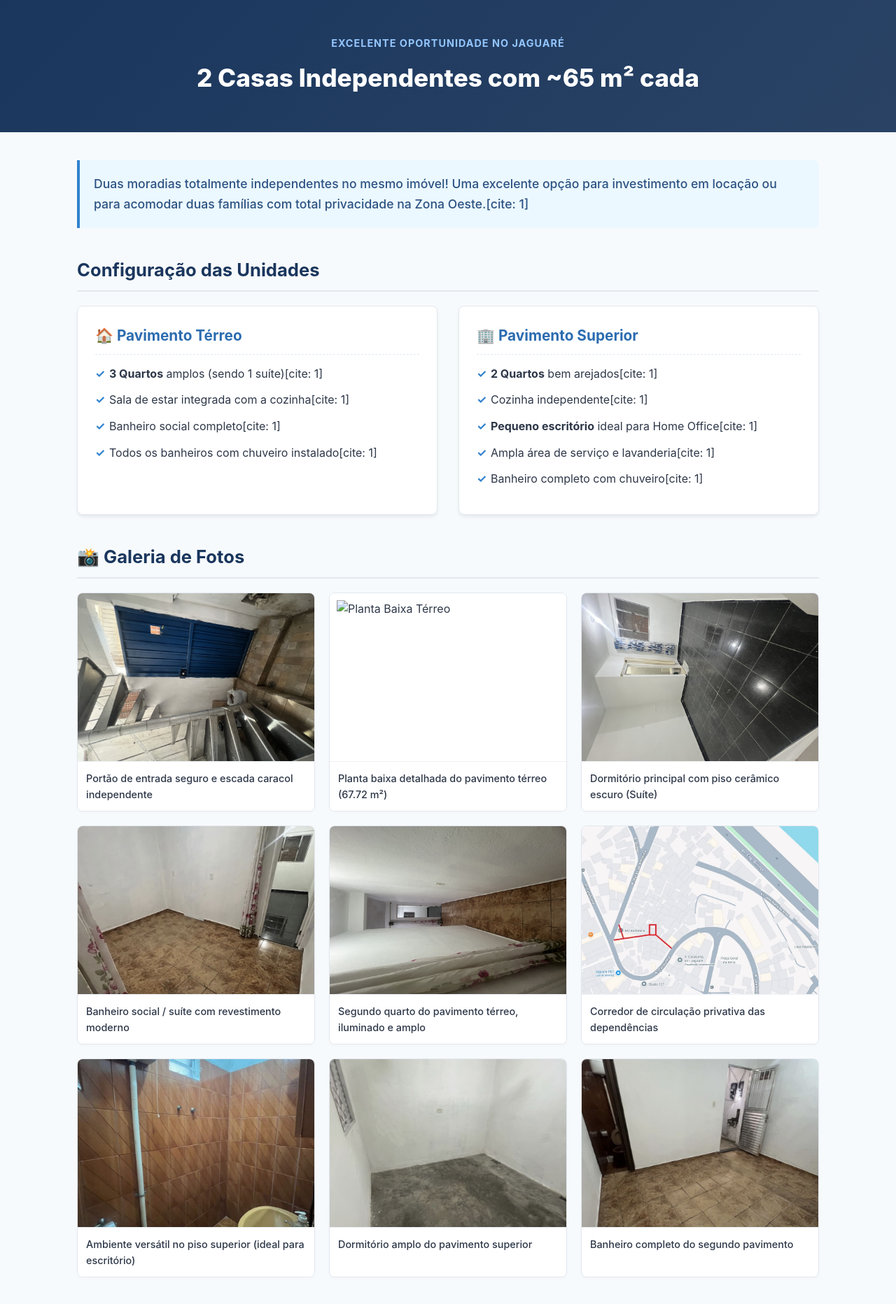
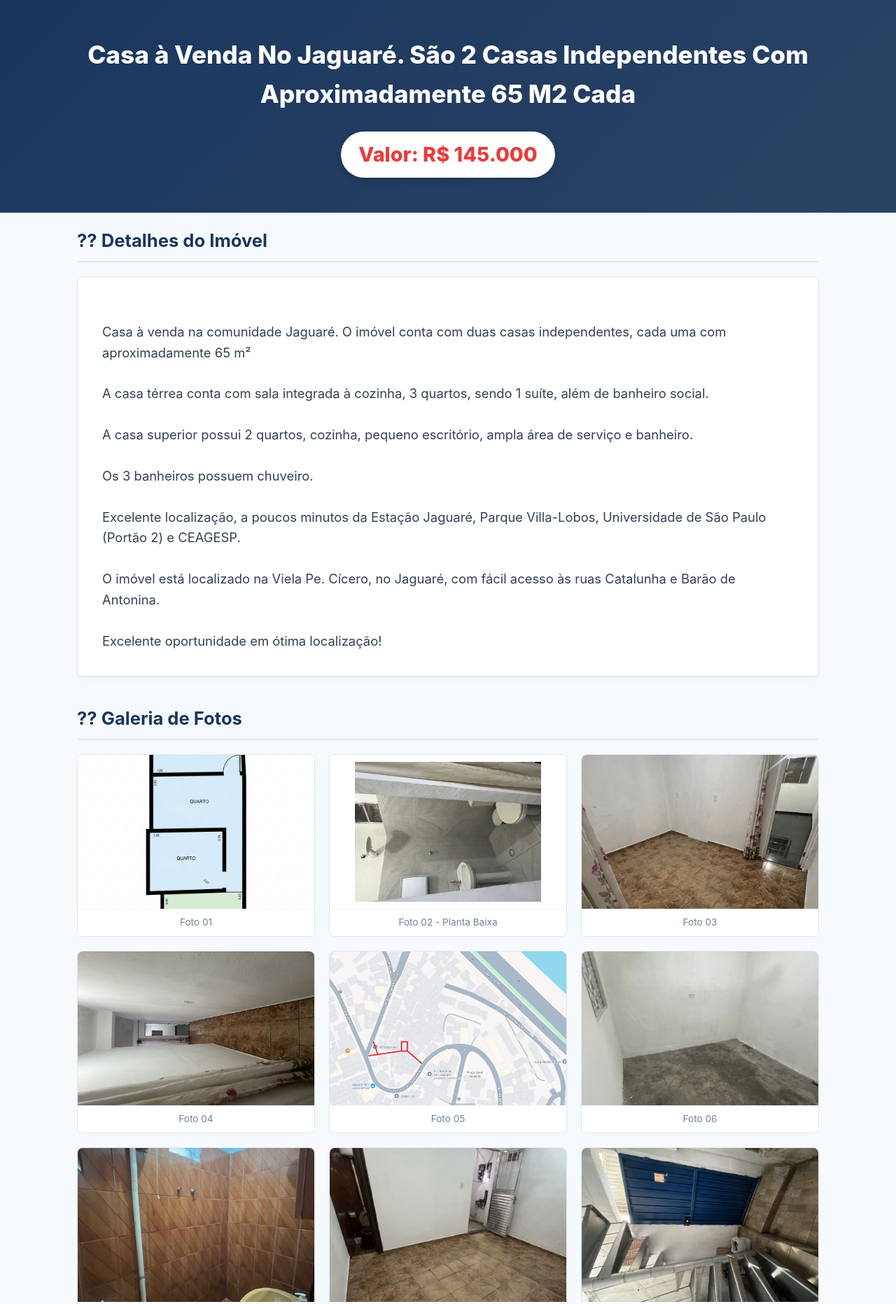
Before and after one commit to weltonwdr-spec/casaj-aguare, a plain HTML site: page index.html in a window 1280 px wide. Shown: the top 1864 px of the page at 70% size. Drawn offline with Linux system fonts and the light colour scheme.

Commit message:
Update index.html

```diff
--- a/index.html
+++ b/index.html
@@ -3,7 +3,7 @@
 <head>
     <meta charset="UTF-8">
     <meta name="viewport" content="width=device-width, initial-scale=1.0">
-    <title>Duas Casas Independentes à Venda no Jaguaré</title>
+    <title>Casa à Venda No Jaguaré. São 2 Casas Independentes com Aproximadamente 65 M2 Cada</title>
     <style>
         :root {
             --primary: #1a365d;
@@ -13,362 +13,138 @@
             --text-dark: #2d3748;
             --text-light: #718096;
             --bg-light: #f7fafc;
+            --price-color: #e53e3e;
         }
 
-        * {
-            box-sizing: border-box;
-            margin: 0;
-            padding: 0;
-            font-family: -apple-system, BlinkMacSystemFont, "Segoe UI", Roboto, Helvetica, Arial, sans-serif;
+        * { box-sizing: border-box; margin: 0; padding: 0; font-family: -apple-system, BlinkMacSystemFont, "Segoe UI", Roboto, sans-serif; }
+        body { background-color: var(--bg-light); color: var(--text-dark); line-height: 1.6; }
+        header { background: linear-gradient(135deg, #1a365d 0%, #2a4365 100%); color: white; text-align: center; padding: 50px 20px; }
+        header h1 { font-size: 2.2rem; font-weight: 800; margin-bottom: 15px; }
+
+        .price-tag {
+            display: inline-block;
+            background-color: #fff;
+            color: var(--price-color);
+            font-size: 1.8rem;
+            font-weight: 800;
+            padding: 10px 25px;
+            border-radius: 50px;
+            box-shadow: 0 4px 10px rgba(0,0,0,0.15);
+            margin-top: 10px;
         }
 
-        body {
-            background-color: var(--bg-light);
-            color: var(--text-dark);
-            line-height: 1.6;
+        .container { max-width: 1100px; margin: 0 auto; padding: 20px; }
+
+        .descricao-container {
+            background: white;
+            border-radius: 8px;
+            box-shadow: 0 4px 6px -1px rgba(0,0,0,0.05);
+            border: 1px solid #e2e8f0;
+            padding: 35px;
+            margin: 20px 0 40px 0;
+            font-size: 1.15rem;
+            white-space: pre-line;
+            color: #334155;
         }
 
-        header {
-            background: linear-gradient(135deg, #1a365d 0%, #2a4365 100%);
-            color: white;
-            text-align: center;
-            padding: 50px 20px;
-        }
+        .section-title { color: var(--primary); font-size: 1.6rem; margin-bottom: 20px; border-bottom: 2px solid #e2e8f0; padding-bottom: 8px; }
 
-        header p {
-            color: #93c5fd;
-            text-transform: uppercase;
-            font-weight: bold;
-            letter-spacing: 1px;
-            font-size: 0.9rem;
-            margin-bottom: 10px;
-        }
+        .gallery-grid { display: grid; grid-template-columns: repeat(auto-fit, minmax(260px, 1fr)); gap: 20px; margin-bottom: 40px; }
+        .gallery-item { background: white; border: 1px solid #e2e8f0; border-radius: 8px; overflow: hidden; box-shadow: 0 2px 4px rgba(0,0,0,0.02); }
+        .gallery-item img { width: 100%; height: 220px; object-fit: cover; display: block; transition: transform 0.3s; }
+        .gallery-item img:hover { transform: scale(1.03); }
 
-        header h1 {
-            font-size: 2.2rem;
-            font-weight: 800;
-        }
+        /* Estilo focado em destacar mapas ou plantas inteiras na tela */
+        .map-section-box { background: white; border: 1px solid #e2e8f0; border-radius: 8px; padding: 20px; text-align: center; margin-bottom: 40px; box-shadow: 0 2px 4px rgba(0,0,0,0.02); }
+        .map-section-box img { max-width: 100%; height: auto; max-height: 450px; border-radius: 6px; display: block; margin: 0 auto 15px auto; }
 
-        .container {
-            max-width: 1100px;
-            margin: 0 auto;
-            padding: 20px;
-        }
+        .gallery-item.ajustar img { object-fit: contain; background: #fff; padding: 10px; }
+        .gallery-caption { padding: 8px; font-size: 0.85rem; color: var(--text-light); text-align: center; background: #fff; border-top: 1px solid #f1f5f9; }
 
-        .intro-box {
-            background-color: #ebf8ff;
-            border-left: 4px solid var(--accent);
-            padding: 20px;
-            border-radius: 0 8px 8px 0;
-            margin: 20px 0 40px 0;
-            font-size: 1.1rem;
-            font-weight: 500;
-            color: #2c5282;
-        }
-
-        .section-title {
-            color: var(--primary);
-            font-size: 1.6rem;
-            margin-bottom: 20px;
-            border-bottom: 2px solid #e2e8f0;
-            padding-bottom: 8px;
-        }
-
-        .grid-casas {
-            display: grid;
-            grid-template-columns: repeat(auto-fit, minmax(320px, 1fr));
-            gap: 30px;
-            margin-bottom: 40px;
-        }
-
-        .casa-card {
-            background: white;
-            border-radius: 8px;
-            box-shadow: 0 4px 6px -1px rgba(0,0,0,0.05), 0 2px 4px -1px rgba(0,0,0,0.04);
-            border: 1px solid #e2e8f0;
-            overflow: hidden;
-            padding: 25px;
-        }
-
-        .casa-card h3 {
-            color: var(--secondary);
-            font-size: 1.3rem;
-            margin-bottom: 15px;
-            border-bottom: 1px dashed #e2e8f0;
-            padding-bottom: 10px;
-        }
-
-        .casa-card ul {
-            list-style-type: none;
-        }
-
-        .casa-card li {
-            margin-bottom: 12px;
-            position: relative;
-            padding-left: 20px;
-        }
-
-        .casa-card li::before {
-            content: "✓";
-            color: var(--accent);
-            position: absolute;
-            left: 0;
-            font-weight: bold;
-        }
-
-        .gallery-section {
-            margin-bottom: 40px;
-        }
-
-        .gallery-grid {
-            display: grid;
-            grid-template-columns: repeat(auto-fit, minmax(280px, 1fr));
-            gap: 20px;
-        }
-
-        .gallery-item {
-            background: white;
-            border: 1px solid #e2e8f0;
-            border-radius: 8px;
-            overflow: hidden;
-            box-shadow: 0 2px 4px rgba(0,0,0,0.02);
-        }
-
-        .gallery-item img {
-            width: 100%;
-            height: 240px;
-            object-fit: cover;
-            display: block;
-            transition: transform 0.3s;
-        }
-
-        .gallery-item img:hover {
-            transform: scale(1.02);
-        }
-
-        .gallery-item.blueprint img, .gallery-item.map img {
-            object-fit: contain;
-            background: #fff;
-            padding: 10px;
-        }
-
-        .gallery-caption {
-            padding: 12px;
-            font-size: 0.9rem;
-            color: var(--text-dark);
-            font-weight: 500;
-            background: white;
-            border-top: 1px solid #edf2f7;
-        }
-
-        .location-box {
-            background: white;
-            border: 1px solid #e2e8f0;
-            border-radius: 8px;
-            padding: 30px;
-            margin-bottom: 40px;
-        }
-
-        .location-content {
-            display: grid;
-            grid-template-columns: repeat(auto-fit, minmax(280px, 1fr));
-            gap: 20px;
-            align-items: center;
-        }
-
-        .badges {
-            display: flex;
-            flex-wrap: wrap;
-            gap: 10px;
-            margin-top: 15px;
-        }
-
-        .badge {
-            background: #edf2f7;
-            color: #2b6cb0;
-            padding: 6px 14px;
-            border-radius: 20px;
-            font-size: 0.85rem;
-            font-weight: 600;
-        }
-
-        .cta-section {
-            background: linear-gradient(135deg, #1a365d 0%, #2a4365 100%);
-            color: white;
-            text-align: center;
-            padding: 40px 20px;
-            border-radius: 8px;
-            margin-bottom: 40px;
-        }
-
-        .cta-section h2 {
-            font-size: 1.8rem;
-            margin-bottom: 10px;
-        }
-
-        .cta-section p {
-            color: #93c5fd;
-            margin-bottom: 25px;
-        }
-
-        .whatsapp-btn {
-            display: inline-flex;
-            align-items: center;
-            background-color: var(--success);
-            color: white;
-            text-decoration: none;
-            padding: 16px 32px;
-            font-size: 1.2rem;
-            font-weight: bold;
-            border-radius: 50px;
-            box-shadow: 0 10px 15px -3px rgba(37, 211, 102, 0.4);
-            transition: transform 0.2s, box-shadow 0.2s;
-        }
-
-        .whatsapp-btn:hover {
-            transform: translateY(-2px);
-            box-shadow: 0 15px 20px -3px rgba(37, 211, 102, 0.5);
-        }
-
-        footer {
-            text-align: center;
-            padding: 40px 20px;
-            color: var(--text-light);
-            font-size: 0.9rem;
-            border-top: 1px solid #e2e8f0;
-        }
-
-        @media (max-width: 600px) {
-            header h1 { font-size: 1.6rem; }
-            .cta-section h2 { font-size: 1.4rem; }
-            .whatsapp-btn { width: 100%; justify-content: center; }
-        }
+        .cta-section { background: linear-gradient(135deg, #1a365d 0%, #2a4365 100%); color: white; text-align: center; padding: 40px 20px; border-radius: 8px; margin-bottom: 40px; }
+        .whatsapp-btn { display: inline-flex; align-items: center; background-color: var(--success); color: white; text-decoration: none; padding: 16px 32px; font-size: 1.2rem; font-weight: bold; border-radius: 50px; box-shadow: 0 10px 15px -3px rgba(37, 211, 102, 0.4); transition: transform 0.2s; }
+        .whatsapp-btn:hover { transform: scale(1.02); }
+        footer { text-align: center; padding: 40px 20px; color: var(--text-light); font-size: 0.9rem; border-top: 1px solid #e2e8f0; }
+        @media (max-width: 600px) { header h1 { font-size: 1.6rem; } .price-tag { font-size: 1.4rem; } .whatsapp-btn { width: 100%; justify-content: center; } }
     </style>
 </head>
 <body>
 
     <header>
-        <p>Excelente Oportunidade no Jaguaré</p>
-        <h1>2 Casas Independentes com ~65 m² cada</h1>
+        <h1>Casa à Venda No Jaguaré. São 2 Casas Independentes Com Aproximadamente 65 M2 Cada</h1>
+        <div class="price-tag">Valor: R$ 145.000</div>
     </header>
 
     <div class="container">
 
-        <div class="intro-box">
-            Duas moradias totalmente independentes no mesmo imóvel! Uma excelente opção para investimento em locação ou para acomodar duas famílias com total privacidade na Zona Oeste.[cite: 1]
+        <h2 class="section-title">?? Detalhes do Imóvel</h2>
+        <div class="descricao-container">
+Casa à venda na comunidade Jaguaré. O imóvel conta com duas casas independentes, cada uma com aproximadamente 65 m²
+
+A casa térrea conta com sala integrada à cozinha, 3 quartos, sendo 1 suíte, além de banheiro social.
+
+A casa superior possui 2 quartos, cozinha, pequeno escritório, ampla área de serviço e banheiro.
+
+Os 3 banheiros possuem chuveiro.
+
+Excelente localização, a poucos minutos da Estação Jaguaré, Parque Villa-Lobos, Universidade de São Paulo (Portão 2) e CEAGESP.
+
+O imóvel está localizado na Viela Pe. Cícero, no Jaguaré, com fácil acesso às ruas Catalunha e Barão de Antonina.
+
+Excelente oportunidade em ótima localização!
         </div>
 
-        <h2 class="section-title">Configuração das Unidades</h2>
-        <div class="grid-casas">
-            <!-- Casa Térrea -->
-            <div class="casa-card">
-                <h3>🏠 Pavimento Térreo</h3>
-                <ul>
-                    <li><strong>3 Quartos</strong> amplos (sendo 1 suíte)[cite: 1]</li>
-                    <li>Sala de estar integrada com a cozinha[cite: 1]</li>
-                    <li>Banheiro social completo[cite: 1]</li>
-                    <li>Todos os banheiros com chuveiro instalado[cite: 1]</li>
-                </ul>
-            </div>
+        <h2 class="section-title">?? Galeria de Fotos</h2>
+        <div class="gallery-grid">
 
-            <!-- Casa Superior -->
-            <div class="casa-card">
-                <h3>🏢 Pavimento Superior</h3>
-                <ul>
-                    <li><strong>2 Quartos</strong> bem arejados[cite: 1]</li>
-                    <li>Cozinha independente[cite: 1]</li>
-                    <li><strong>Pequeno escritório</strong> ideal para Home Office[cite: 1]</li>
-                    <li>Ampla área de serviço e lavanderia[cite: 1]</li>
-                    <li>Banheiro completo com chuveiro[cite: 1]</li>
-                </ul>
-            </div>
-        </div>
+            <div class="gallery-item"><img src="images/Casa_Jaguaré_São_Paulo_USP_Trem_01.png" alt="Foto 1"><div class="gallery-caption">Foto 01</div></div>
 
-        <h2 class="section-title">📸 Galeria de Fotos</h2>
-        <div class="gallery-section">
-            <div class="gallery-grid">
+            <div class="gallery-item ajustar"><img src="images/Casa_Jaguaré_São_Paulo_USP_Trem_02.jpg" alt="Foto 2 - Planta Baixa"><div class="gallery-caption">Foto 02 - Planta Baixa</div></div>
 
-                <div class="gallery-item">
-                    <img src="images/Casa_Jaguaré_São_Paulo_USP_Trem_09.jpg" alt="Acesso e Entrada">
-                    <div class="gallery-caption">Portão de entrada seguro e escada caracol independente</div>
-                </div>
+            <div class="gallery-item"><img src="images/Casa_Jaguaré_São_Paulo_USP_Trem_03.jpg" alt="Foto 3"><div class="gallery-caption">Foto 03</div></div>
+            <div class="gallery-item"><img src="images/Casa_Jaguaré_São_Paulo_USP_Trem_04.jpg" alt="Foto 4"><div class="gallery-caption">Foto 04</div></div>
+            <div class="gallery-item"><img src="images/Casa_Jaguaré_São_Paulo_USP_Trem_05.jpg" alt="Foto 5"><div class="gallery-caption">Foto 05</div></div>
+            <div class="gallery-item"><img src="images/Casa_Jaguaré_São_Paulo_USP_Trem_06.jpg" alt="Foto 6"><div class="gallery-caption">Foto 06</div></div>
+            <div class="gallery-item"><img src="images/Casa_Jaguaré_São_Paulo_USP_Trem_07.jpg" alt="Foto 7"><div class="gallery-caption">Foto 07</div></div>
+            <div class="gallery-item"><img src="images/Casa_Jaguaré_São_Paulo_USP_Trem_08.jpg" alt="Foto 8"><div class="gallery-caption">Foto 08</div></div>
+            <div class="gallery-item"><img src="images/Casa_Jaguaré_São_Paulo_USP_Trem_09.jpg" alt="Foto 9"><div class="gallery-caption">Foto 09</div></div>
+            <div class="gallery-item"><img src="images/Casa_Jaguaré_São_Paulo_USP_Trem_10.jpg" alt="Foto 10"><div class="gallery-caption">Foto 10</div></div>
+            <div class="gallery-item"><img src="images/Casa_Jaguaré_São_Paulo_USP_Trem_11.jpg" alt="Foto 11"><div class="gallery-caption">Foto 11</div></div>
 
-                <div class="gallery-item blueprint">
-                    <img src="images/Casa_Jaguaré_São_Paulo_USP_Trem_02.png" alt="Planta Baixa Térreo">
-                    <div class="gallery-caption">Planta baixa detalhada do pavimento térreo (67.72 m²)</div>
-                </div>
+            <div class="gallery-item"><img src="images/Casa_Jaguaré_São_Paulo_USP_Trem_12.png" alt="Foto 12"><div class="gallery-caption">Foto 12</div></div>
 
-                <div class="gallery-item">
-                    <img src="images/Casa_Jaguaré_São_Paulo_USP_Trem_01.jpg" alt="Quarto Suíte">
-                    <div class="gallery-caption">Dormitório principal com piso cerâmico escuro (Suíte)</div>
-                </div>
+            <div class="gallery-item"><img src="images/Casa_Jaguaré_São_Paulo_USP_Trem_13.jpg" alt="Foto 13"><div class="gallery-caption">Foto 13</div></div>
+            <div class="gallery-item"><img src="images/Casa_Jaguaré_São_Paulo_USP_Trem_14.jpg" alt="Foto 14"><div class="gallery-caption">Foto 14</div></div>
+            <div class="gallery-item"><img src="images/Casa_Jaguaré_São_Paulo_USP_Trem_15.jpg" alt="Foto 15"><div class="gallery-caption">Foto 15</div></div>
+            <div class="gallery-item"><img src="images/Casa_Jaguaré_São_Paulo_USP_Trem_16.jpg" alt="Foto 16"><div class="gallery-caption">Foto 16</div></div>
+            <div class="gallery-item"><img src="images/Casa_Jaguaré_São_Paulo_USP_Trem_17.jpg" alt="Foto 17"><div class="gallery-caption">Foto 17</div></div>
+            <div class="gallery-item"><img src="images/Casa_Jaguaré_São_Paulo_USP_Trem_18.jpg" alt="Foto 18"><div class="gallery-caption">Foto 18</div></div>
+            <div class="gallery-item"><img src="images/Casa_Jaguaré_São_Paulo_USP_Trem_19.jpg" alt="Foto 19"><div class="gallery-caption">Foto 19</div></div>
+            <div class="gallery-item"><img src="images/Casa_Jaguaré_São_Paulo_USP_Trem_20.jpg" alt="Foto 20"><div class="gallery-caption">Foto 20</div></div>
+            <div class="gallery-item"><img src="images/Casa_Jaguaré_São_Paulo_USP_Trem_21.jpg" alt="Foto 21"><div class="gallery-caption">Foto 21</div></div>
+            <div class="gallery-item"><img src="images/Casa_Jaguaré_São_Paulo_USP_Trem_22.jpg" alt="Foto 22"><div class="gallery-caption">Foto 22</div></div>
 
-                <div class="gallery-item">
-                    <img src="images/Casa_Jaguaré_São_Paulo_USP_Trem_03.jpg" alt="Banheiro revestido">
-                    <div class="gallery-caption">Banheiro social / suíte com revestimento moderno</div>
-                </div>
+            <div class="gallery-item"><img src="images/Casa_Jaguaré_São_Paulo_USP_Trem_23.png" alt="Foto 23"><div class="gallery-caption">Foto 23</div></div>
 
-                <div class="gallery-item">
-                    <img src="images/Casa_Jaguaré_São_Paulo_USP_Trem_04.jpg" alt="Segundo Quarto">
-                    <div class="gallery-caption">Segundo quarto do pavimento térreo, iluminado e amplo</div>
-                </div>
+         </div>
 
-                <div class="gallery-item">
-                    <img src="images/Casa_Jaguaré_São_Paulo_USP_Trem_05.jpg" alt="Corredor interno">
-                    <div class="gallery-caption">Corredor de circulação privativa das dependências</div>
-                </div>
-
-                <div class="gallery-item">
-                    <img src="images/Casa_Jaguaré_São_Paulo_USP_Trem_07.jpg" alt="Escritório ou Quarto Superior">
-                    <div class="gallery-caption">Ambiente versátil no piso superior (ideal para escritório)</div>
-                </div>
-
-                <div class="gallery-item">
-                    <img src="images/Casa_Jaguaré_São_Paulo_USP_Trem_06.jpg" alt="Quarto Superior">
-                    <div class="gallery-caption">Dormitório amplo do pavimento superior</div>
-                </div>
-
-                <div class="gallery-item">
-                    <img src="images/Casa_Jaguaré_São_Paulo_USP_Trem_08.jpg" alt="Banheiro Superior">
-                    <div class="gallery-caption">Banheiro completo do segundo pavimento</div>
-                </div>
-
-            </div>
-        </div>
-
-        <h2 class="section-title">📍 Localização e Acessos</h2>
-        <div class="location-box">
-            <div class="location-content">
-                <div>
-                    <p>O imóvel fica localizado na <strong>Viela Padre Cícero, no Jaguaré</strong>, garantindo fácil acesso às ruas <strong>Catalunha</strong> e <strong>Barão de Antonina</strong>.[cite: 1]</p>
-                    <p style="margin-top: 10px; color: var(--text-light);">Localização privilegiada na Zona Oeste, a poucos minutos de tudo que você precisa:[cite: 1]</p>
-                    <div class="badges">
-                        <span class="badge">🚆 Estação Jaguaré</span>
-                        <span class="badge">🌳 Parque Villa-Lobos</span>
-                        <span class="badge">🎓 USP (Portão 2)</span>
-                        <span class="badge">🍏 CEAGESP</span>
-                    </div>
-                </div>
-                <div class="gallery-item map">
-                    <img src="images/Casa_Jaguaré_São_Paulo_USP_Trem_05.png" alt="Mapa de Acesso">
-                    <div class="gallery-caption" style="text-align: center;">Esquema de localização e acessos</div>
-                </div>
-            </div>
+        <h2 class="section-title">?? Mapa de Acesso</h2>
+        <div class="map-section-box">
+            <img src="images/Sem título.png" alt="Mapa de Acesso ao Imóvel">
+            <p style="color: var(--text-light); font-size: 0.95rem;">Esquema de localização com acesso facilitado pelas ruas Catalunha e Barão de Antonina.</p>
         </div>
 
         <div class="cta-section">
-            <h2>Gostou desta oportunidade?</h2>
-            <p>Fale diretamente com o proprietário para tirar dúvidas ou agendar uma visita.</p>
-            <!-- LEMBRETE: Altere o número "5511999999999" abaixo para o seu número real do WhatsApp -->
-            <a href="https://wa.me/5511989239127?text=Olá!%20Vi%20a%20página%20das%20casas%20no%20Jaguaré%20e%20gostaria de%20mais%20informações." class="whatsapp-btn" target="_blank">
-                📱 Chamar no WhatsApp
+            <h2>Gostou deste imóvel?</h2>
+            <p style="margin-bottom: 25px;">Entre em contato direto com o proprietário para mais informações ou visitas.</p>
+            <a href="https://wa.me/5511989239127?text=Olá!%20Vi%20o%20anúncio%20das%20casas%20no%20Jaguaré%20por%20R$%20145.000%20e%20gostaria%20de%20mais%20informações." class="whatsapp-btn" target="_blank">
+                ?? Falar no WhatsApp
             </a>
         </div>
-
     </div>
 
     <footer>
-        <p>Anúncio Particular de Venda de Imóvel &copy; 2026</p>
+        <p>Anúncio Particular &copy; 2026</p>
     </footer>
 
 </body>
```
